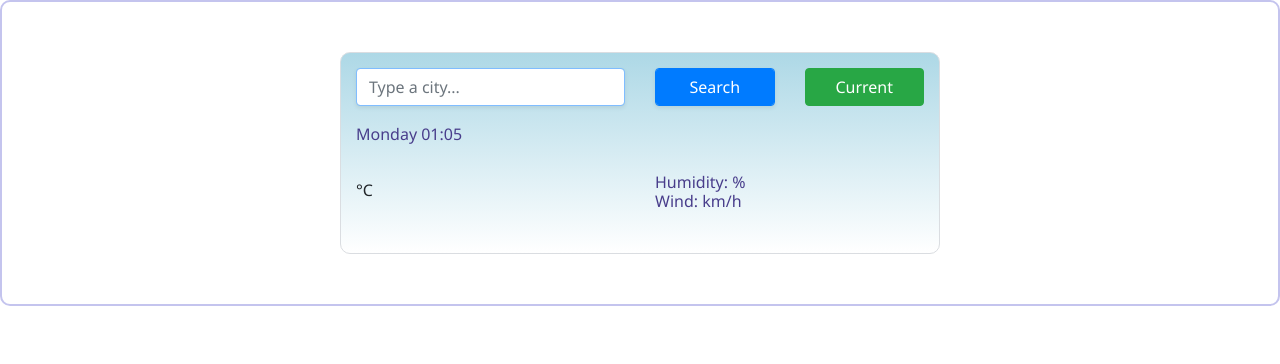
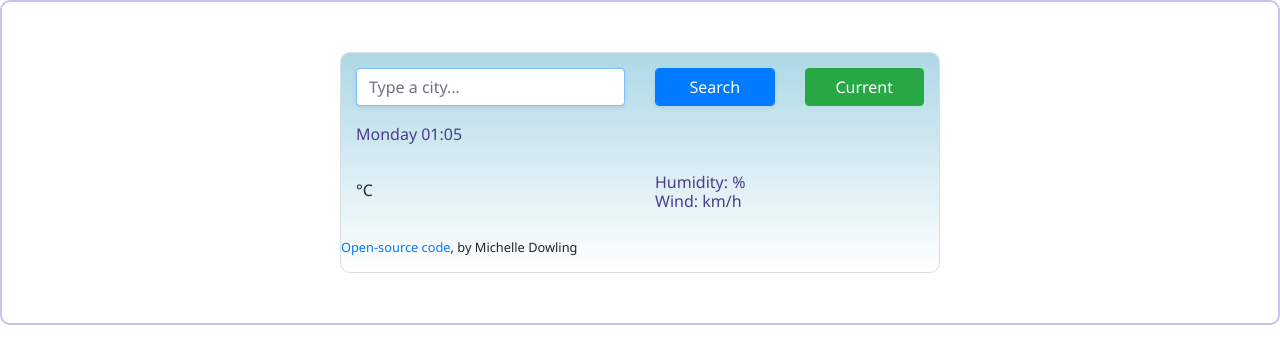
Before and after one commit to MDowling22/weather-app, a plain HTML site: page index.html in a window 1280 px wide. Drawn offline with nearby package versions, Linux system fonts and the light colour scheme; no server answers.

Commit message:
Added link to GitHub.

```diff
--- a/index.html
+++ b/index.html
@@ -67,6 +67,11 @@
               <li>Wind: <span id="wind"></span> km/h</li>
             </ul>
           </div>
+          <small>
+            <a href="https://github.com/MDowling22/weather-app" target="_blank"
+              >Open-source code</a
+            >, by Michelle Dowling
+          </small>
         </div>
       </div>
     </div>
```
